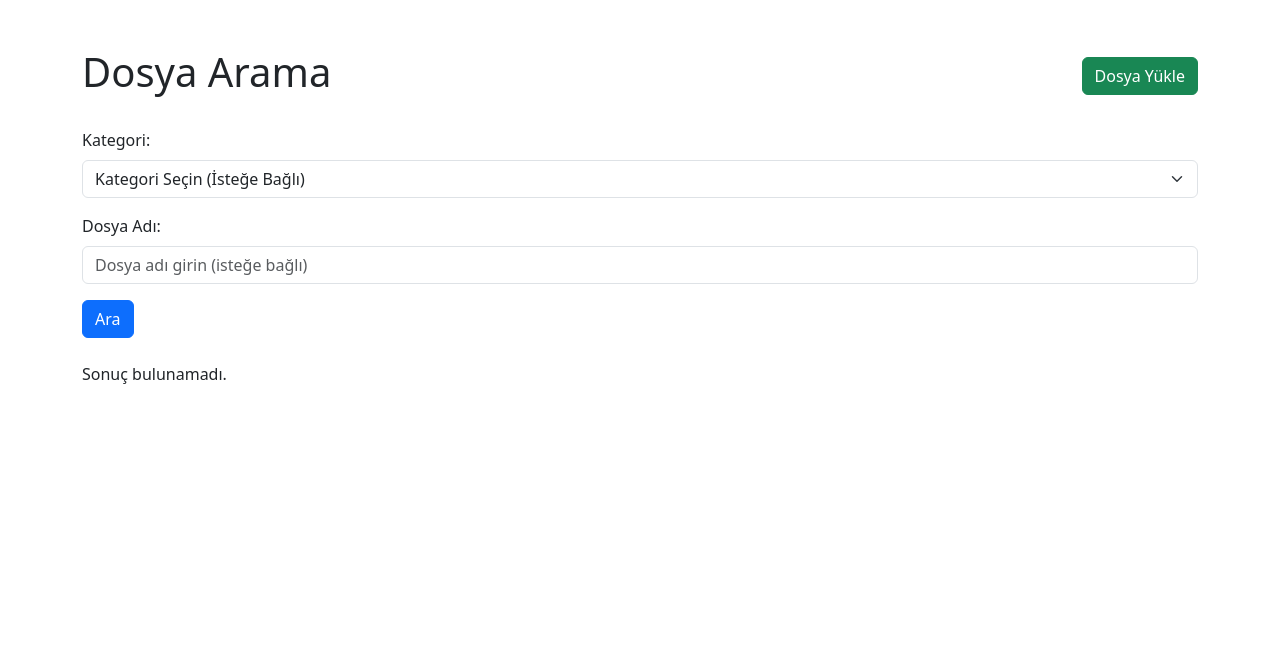
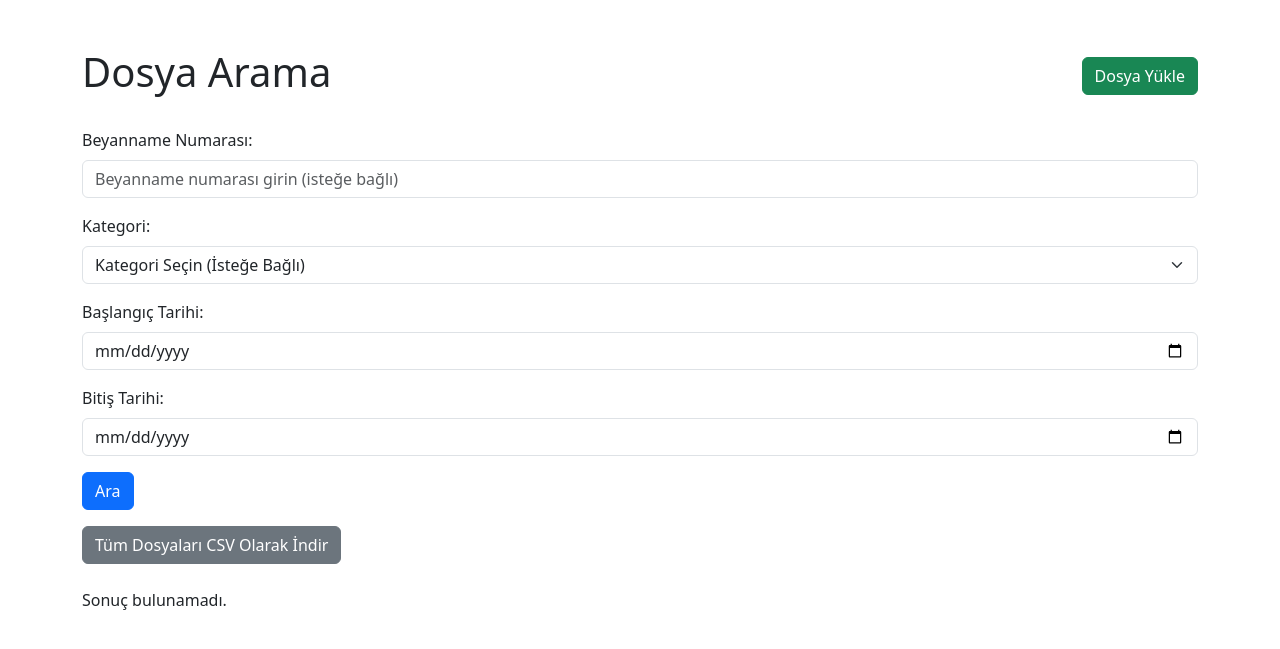
Before and after one commit to MustafaSenliik/Beyanname, a Flask app: page / in a window 1280 px wide. Shown: the top 649 px of the page. Run offline with Flask 3, Linux system fonts and the light colour scheme.

Commit message:
Program Güncellendi

```diff
--- a/app.py
+++ b/app.py
@@ -1,7 +1,9 @@
-from flask import Flask, request, redirect, url_for, render_template, flash, send_file
+from flask import Flask, request, redirect, url_for, render_template, flash, send_file, make_response
 from extensions import db
 from models import UploadedFile
 import io
+from datetime import datetime
+import csv
 
 app = Flask(__name__)
 
@@ -30,8 +32,13 @@ def upload_file():
         category = request.form.get('category')
         file = request.files.get('file')
 
-        if not category:
-            flash('Kategori seçimi zorunludur.')
+        # Yeni alanlar
+        declaration_number = request.form.get('declaration_number')
+        customs_office_name = request.form.get('customs_office_name')
+        registration_date = request.form.get('registration_date')
+
+        if not category or not declaration_number or not customs_office_name or not registration_date:
+            flash('Tüm alanlar doldurulmalıdır.')
             return redirect(request.url)
 
         if not file or not allowed_file(file.filename):
@@ -51,7 +58,10 @@ def upload_file():
         uploaded_file = UploadedFile(
             filename=file.filename,
             category=category,
-            file_data=file_data
+            file_data=file_data,
+            declaration_number=declaration_number,
+            customs_office_name=customs_office_name,
+            registration_date=datetime.strptime(registration_date, '%Y-%m-%d')
         )
         db.session.add(uploaded_file)
         db.session.commit()
@@ -64,35 +74,48 @@ def upload_file():
 
 @app.route('/search', methods=['GET'])
 def search():
-    query = request.args.get('query')
     category = request.args.get('category')
-    results = []
+    start_date = request.args.get('start_date')
+    end_date = request.args.get('end_date')
+    declaration_number = request.args.get('declaration_number')
 
-    # Kullanıcıdan gelen dosya adı sorgusuna .pdf ekleyelim
-    if query:
-        query = query.strip() + '.pdf'
+    # Sorgu oluştur
+    query = UploadedFile.query
 
-    # Veritabanında kategori ve dosya adına göre arama yap
-    if category and query:  # Hem kategori hem de dosya adı girilmişse
-        query_result = UploadedFile.query.filter(
-            (UploadedFile.category == category) &
-            (UploadedFile.filename == query)  # Dosya adı tam eşleşme
-        ).all()
-    elif category:  # Sadece kategori seçilmişse
-        query_result = UploadedFile.query.filter_by(category=category).all()
-    elif query:  # Sadece dosya adı girilmişse
-        query_result = UploadedFile.query.filter_by(filename=query).all()  # Dosya adı tam eşleşme
-    else:
-        flash('Lütfen bir kategori seçin veya dosya adı girin.')
-        return redirect(url_for('index'))
+    # Beyanname numarasına göre arama
+    if declaration_number:
+        query = query.filter_by(declaration_number=declaration_number)
+
+    # Kategoriye göre arama
+    if category:
+        query = query.filter_by(category=category)
+
+    # Tarih aralığına göre arama
+    if start_date and end_date:
+        try:
+            start_date = datetime.strptime(start_date, '%Y-%m-%d')
+            end_date = datetime.strptime(end_date, '%Y-%m-%d')
+            query = query.filter(UploadedFile.registration_date.between(start_date, end_date))
+        except ValueError:
+            flash('Geçersiz tarih formatı.')
+            return redirect(url_for('index'))
+
+    # Sonuçları al
+    query_result = query.all()
 
     # Arama sonuçlarını listele
-    if query_result:
-        results = [(file.id, file.filename) for file in query_result]
+    results = [
+        (
+            file.id,
+            file.filename,
+            file.declaration_number,
+            file.customs_office_name,
+            file.registration_date.strftime('%d.%m.%Y') if file.registration_date else 'Boş',
+            file.category
+        ) for file in query_result
+    ]
 
     return render_template('index.html', results=results, category=category)
-
-
 
 
 
@@ -110,5 +133,35 @@ def download_file(file_id):
     flash('Dosya bulunamadı.')
     return redirect(url_for('index'))
 
+# CSV dosyası indirme
+@app.route('/download_csv')
+def download_csv():
+    # Veritabanındaki tüm dosya bilgilerini al
+    files = UploadedFile.query.all()
+
+    # CSV dosyası hazırlama
+    csv_data = []
+    csv_data.append(['Beyanname Numarası', 'Gümrük Adı', 'Tescil Tarihi', 'Kategori'])
+
+    for file in files:
+        csv_data.append([
+            file.declaration_number if file.declaration_number else 'Boş',  # Beyanname numarası varsa yaz, yoksa 'Boş'
+            file.customs_office_name if file.customs_office_name else 'Boş',  # Gümrük adı varsa yaz, yoksa 'Boş'
+            file.registration_date.strftime('%d.%m.%Y') if file.registration_date else 'Boş',  # Tescil tarihi varsa formatla, yoksa 'Boş'
+            file.category if file.category else 'Boş'  # Kategori varsa yaz, yoksa 'Boş'
+        ])
+
+    # CSV dosyasını UTF-8 BOM ile oluştur
+    si = io.StringIO()
+    cw = csv.writer(si, delimiter=';', quotechar='"', quoting=csv.QUOTE_MINIMAL)
+    cw.writerows(csv_data)
+
+    output = make_response('\ufeff' + si.getvalue())  # UTF-8 BOM eklenmesi
+    output.headers["Content-Disposition"] = "attachment; filename=dosya_listesi.csv"
+    output.headers["Content-type"] = "text/csv; charset=utf-8"
+    return output
+
+
+
 if __name__ == '__main__':
     app.run(debug=True)
--- a/templates/index.html
+++ b/templates/index.html
@@ -13,7 +13,13 @@
             <a href="/upload" class="btn btn-success">Dosya Yükle</a>
         </div>
 
+        <!-- Arama Formu -->
         <form action="/search" method="GET" class="mt-4">
+            <div class="mb-3">
+                <label for="declaration_number" class="form-label">Beyanname Numarası:</label>
+                <input type="text" class="form-control" name="declaration_number" placeholder="Beyanname numarası girin (isteğe bağlı)">
+            </div>
+
             <div class="mb-3">
                 <label for="category" class="form-label">Kategori:</label>
                 <select class="form-select" name="category">
@@ -23,23 +29,55 @@
                     <option value="kambiyo">Kambiyo</option>
                 </select>
             </div>
+
             <div class="mb-3">
-                <label for="query" class="form-label">Dosya Adı:</label>
-                <input type="text" class="form-control" name="query" placeholder="Dosya adı girin (isteğe bağlı)">
+                <label for="start_date" class="form-label">Başlangıç Tarihi:</label>
+                <input type="date" class="form-control" name="start_date" >
             </div>
+
+            <div class="mb-3">
+                <label for="end_date" class="form-label">Bitiş Tarihi:</label>
+                <input type="date" class="form-control" name="end_date" >
+            </div>
+
             <button type="submit" class="btn btn-primary">Ara</button>
         </form>
 
+        <!-- CSV İndir Butonu -->
+        <div class="mt-3">
+            <a href="/download_csv" class="btn btn-secondary">Tüm Dosyaları CSV Olarak İndir</a>
+        </div>
+
+        <!-- Arama Sonuçları -->
         {% if results is not none %}
             {% if results %}
                 <h2 class="mt-5">Arama Sonuçları</h2>
-                <ul class="list-group mt-3">
-                    {% for file_id, filename in results %}
-                    <li class="list-group-item">
-                        <a href="{{ url_for('download_file', file_id=file_id) }}" target="_blank">{{ filename }}</a>
-                    </li>
+                <table class="table mt-3">
+                    <thead>
+                        <tr>
+                            <th>Dosya Adı</th>
+                            <th>Beyanname Numarası</th>
+                            <th>Gümrük Adı</th>
+                            <th>Tescil Tarihi</th>
+                            <th>Kategori</th>
+                        </tr>
+                    </thead>
+                    <tbody>
+                        {% for file_id, filename, declaration_number, customs_office_name, registration_date, category in results %}
+                    <tr>
+                        <td>{{ filename }}</td>
+                        <td>{{ declaration_number }}</td>
+                        <td>{{ customs_office_name }}</td>
+                        <td>{{ registration_date }}</td>
+                        <td>{{ category }}</td> <!-- Yeni kategori alanı -->
+                        <td>
+                            <a href="{{ url_for('download_file', file_id=file_id) }}" target="_blank" class="btn btn-primary">İndir</a>
+                        </td>
+                    </tr>
                     {% endfor %}
-                </ul>
+
+                    </tbody>
+                </table>
             {% else %}
                 <p class="mt-4">Sonuç bulunamadı.</p>
             {% endif %}
```
Also changed, not shown: models.py (+9 -1 lines), templates/upload.html (+24 -0 lines).
